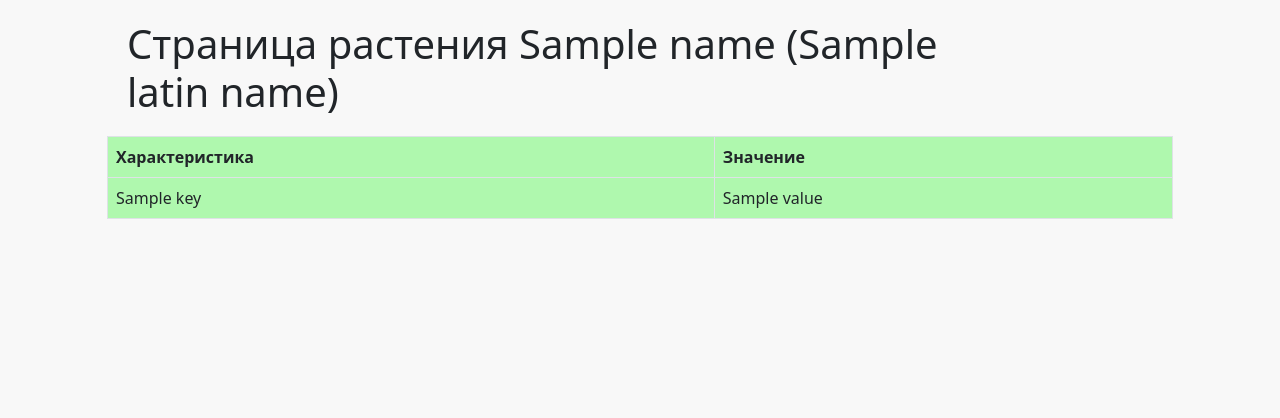
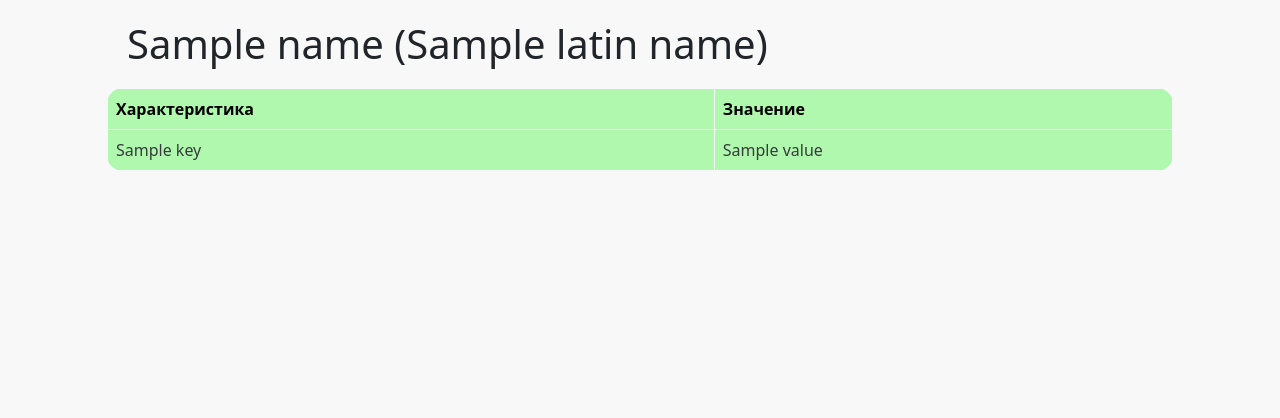
Before and after one commit to Addefan/soil-db, a Django app: template web/templates/web/plant.html in a window 1280 px wide. Shown: the part 76-494 px from the top of the page. Run offline with Django 4.2, Linux system fonts and the light colour scheme; the template is opened without the code that fills it: most values are stand-ins (such as "Sample title", 1, 10 or a date in 2020); some libraries are stand-ins or nearby versions.

Commit message:
! corrections in plant template

```diff
--- a/web/static/web/plant.css
+++ b/web/static/web/plant.css
@@ -13,8 +13,8 @@
     margin: 0 25px 25px 25px;
 }
 
-tr:hover {
-    font-weight: bolder;
+.header-tr {
+    color: black;
 }
 
 .modal-overflow {
--- a/web/static/web/style.css
+++ b/web/static/web/style.css
@@ -82,3 +82,11 @@ a {
 .soil-icon:hover {
     color: #28a745;
 }
+
+tr {
+    color: #373b3e;
+}
+
+tr:hover {
+    color: black;
+}
--- a/web/templates/web/plant.html
+++ b/web/templates/web/plant.html
@@ -11,7 +11,7 @@
     <div class="flex-wrapper">
         <div class="row">
             <div class="col-10">
-                <h1 class="title">Страница растения {{ name }} ({{ latin_name }})</h1>
+                <h1 class="title">{{ name }} ({{ latin_name }})</h1>
             </div>
             {% if plant.Организация == request.user.organization %}
                 <div class="col-2 d-flex justify-content-center align-items-center">
@@ -26,12 +26,12 @@
                 </div>
             {% endif %}
         </div>
-        <table class="table table-bordered table-color">
+        <table class="table table-color table-bordered border-light rounded-4">
             <thead class="thead-dark">
-            <tr class="content-align">
-                <th scope="col">Характеристика</th>
-                <th scope="col">Значение</th>
-            </tr>
+                <tr class="content-align header-tr">
+                    <th scope="col">Характеристика</th>
+                    <th scope="col">Значение</th>
+                </tr>
             </thead>
             <tbody>
             {% for key, value in plant.items %}
@@ -43,7 +43,6 @@
             </tbody>
         </table>
     </div>
-
 
     <div class="modal fade" id="modal_delete" tabindex="-1">
         <div class="modal-dialog modal-dialog-centered">
```
